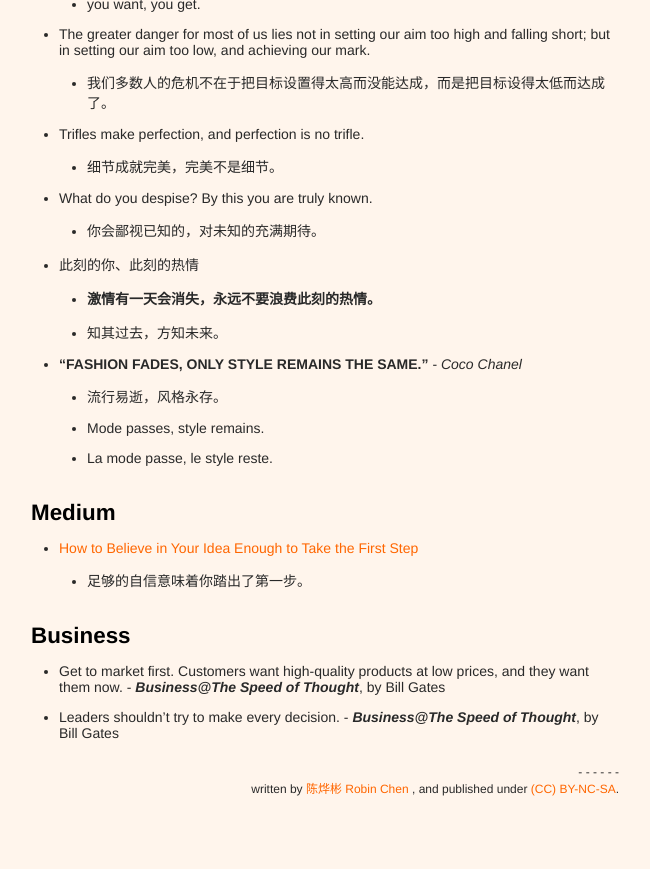
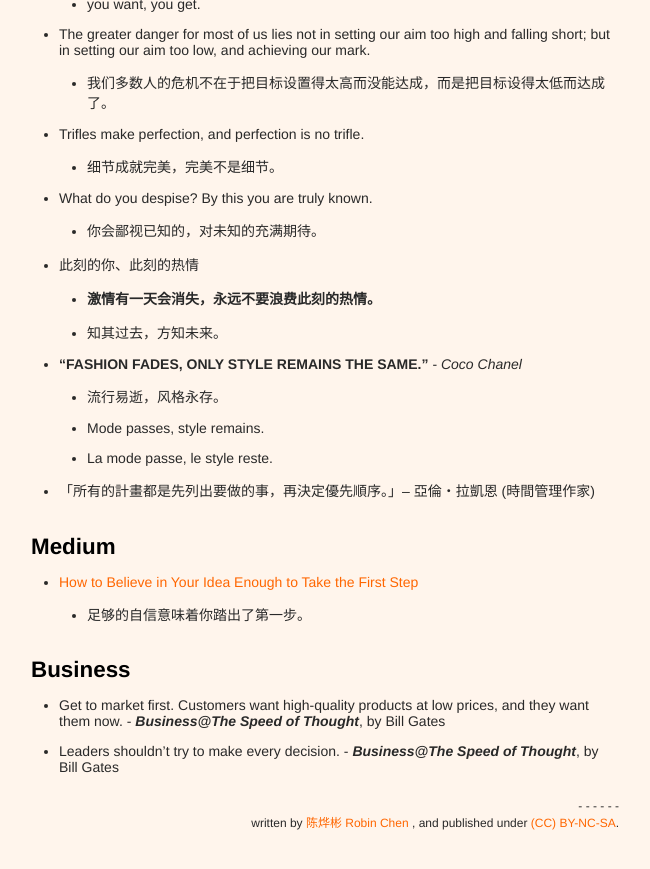
Before and after one commit to xianyuxmu/xianyuxmu.github.io, a Jekyll site: the page built from _posts/2017-06-17-chicken-soup.md, in a window 1280 px wide and 900 px high, scrolled down 1884 px. Shown: the top 869 px of the window, without its empty margins (315-965 px from the left). Built offline with Jekyll 4.4.1, drawn with Linux system fonts in a browser that asks for light colours; comment, search, counter and statistics services are not loaded.

Commit message:
Chicken Soup 14 Jul. 2017

```diff
--- a/_posts/2017-06-17-chicken-soup.md
+++ b/_posts/2017-06-17-chicken-soup.md
@@ -69,6 +69,7 @@ Wikipedia：[Michelangelo](https://en.wikipedia.org/wiki/Michelangelo)
 	- 流行易逝，风格永存。
 	- Mode passes, style remains.
 	- La mode passe, le style reste.
+- 「所有的計畫都是先列出要做的事，再決定優先順序。」– 亞倫‧拉凱恩 (時間管理作家)
 
 
 ## Medium
```
